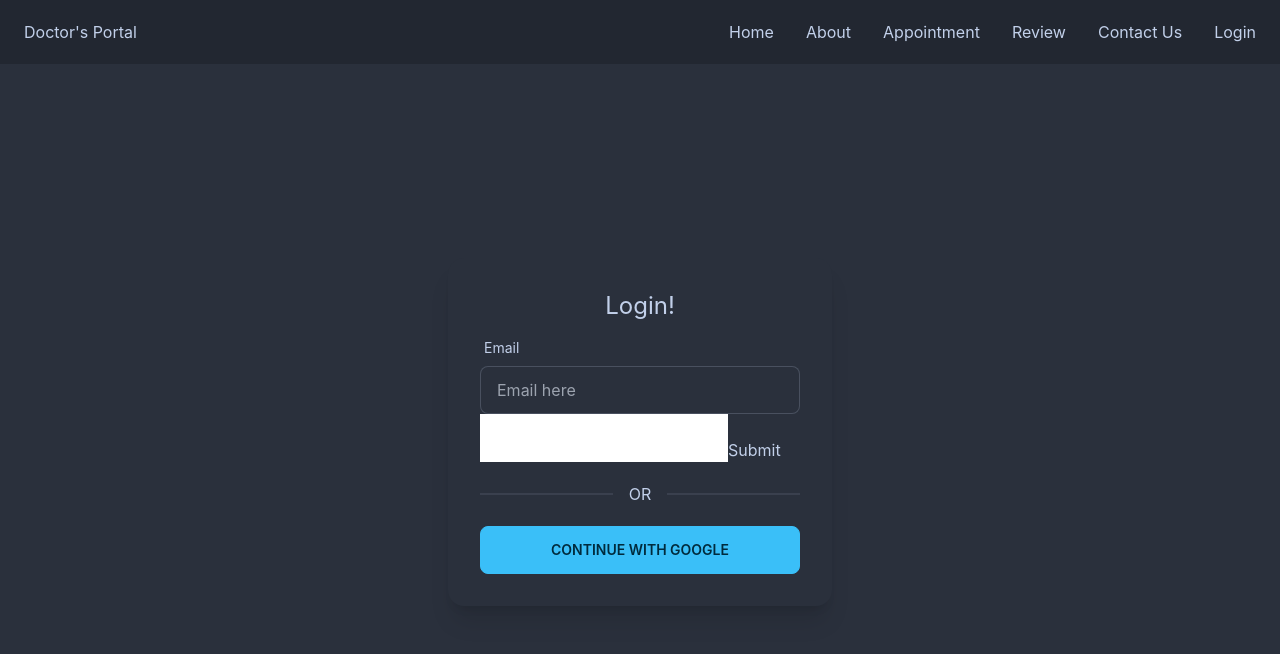
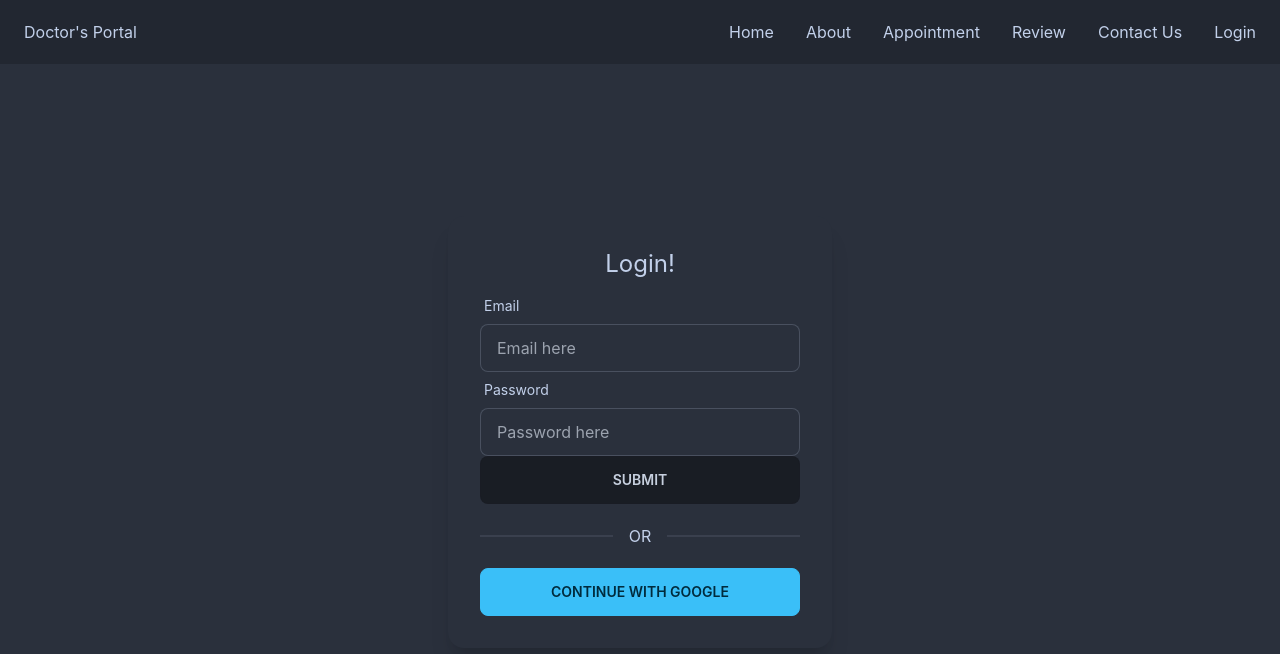
Before and after one commit to RAHUL573769/fullStackProjectClientSide, a React (Create React App) app: page /login in a window 1280 px wide. Shown: the top 654 px of the page. Built offline with nearby package versions, Linux system fonts and the light colour scheme.

Commit message:
loginform created

```diff
--- a/src/Components/Login/Login.js
+++ b/src/Components/Login/Login.js
@@ -33,20 +33,65 @@ const Login = () => {
                 placeholder="Email here"
                 class="input input-bordered w-full max-w-xs"
                 {...register("email", {
+                  required: {
+                    value: true,
+                    message: "Email Is Required",
+                  },
                   pattern: {
                     value: /[A-Za-z]{3}/,
-                    message: "error message", // JS only: <p>error message</p> TS only support string
+                    message: "Provide a Valid Email", // JS only: <p>error message</p> TS only support string
                   },
                 })}
               />
+              <label>
+                {errors.email?.type === "required" && (
+                  <span className="text-red-500">{errors.email.message}</span>
+                )}
+
+                {errors.email?.type === "pattern" && (
+                  <span className="text-red-500">{errors.email.message}</span>
+                )}
+              </label>
             </div>
-            <input {...register("firstName", { required: true })} />
-            {errors.firstName?.type === "required" && "First name is required"}
+            <div class="form-control w-full max-w-xs">
+              <label class="label">
+                <span class="label-text">Password</span>
+              </label>
+              <input
+                type="password"
+                placeholder="Password here"
+                class="input input-bordered w-full max-w-xs"
+                {...register("password", {
+                  required: {
+                    value: true,
+                    message: "Password Is Required",
+                  },
 
-            <input />
-            {errors.lastName && "Last name is required"}
+                  minLength: {
+                    value: 7,
+                    message: "Password must be 7 characters", // JS only: <p>error message</p> TS only support string
+                  },
+                })}
+              />
+              <label>
+                {errors.password?.type === "required" && (
+                  <span className="text-red-500">
+                    {errors.password.message}
+                  </span>
+                )}
 
-            <input type="submit" />
+                {errors.password?.type === " minLength" && (
+                  <span className="text-red-500">
+                    {errors.password.message}
+                  </span>
+                )}
+              </label>
+            </div>
+
+            <input
+              class="btn first-letter:input input-bordered w-full max-w-xs"
+              type="submit"
+            />
           </form>
 
           <div class="divider">OR</div>
```
